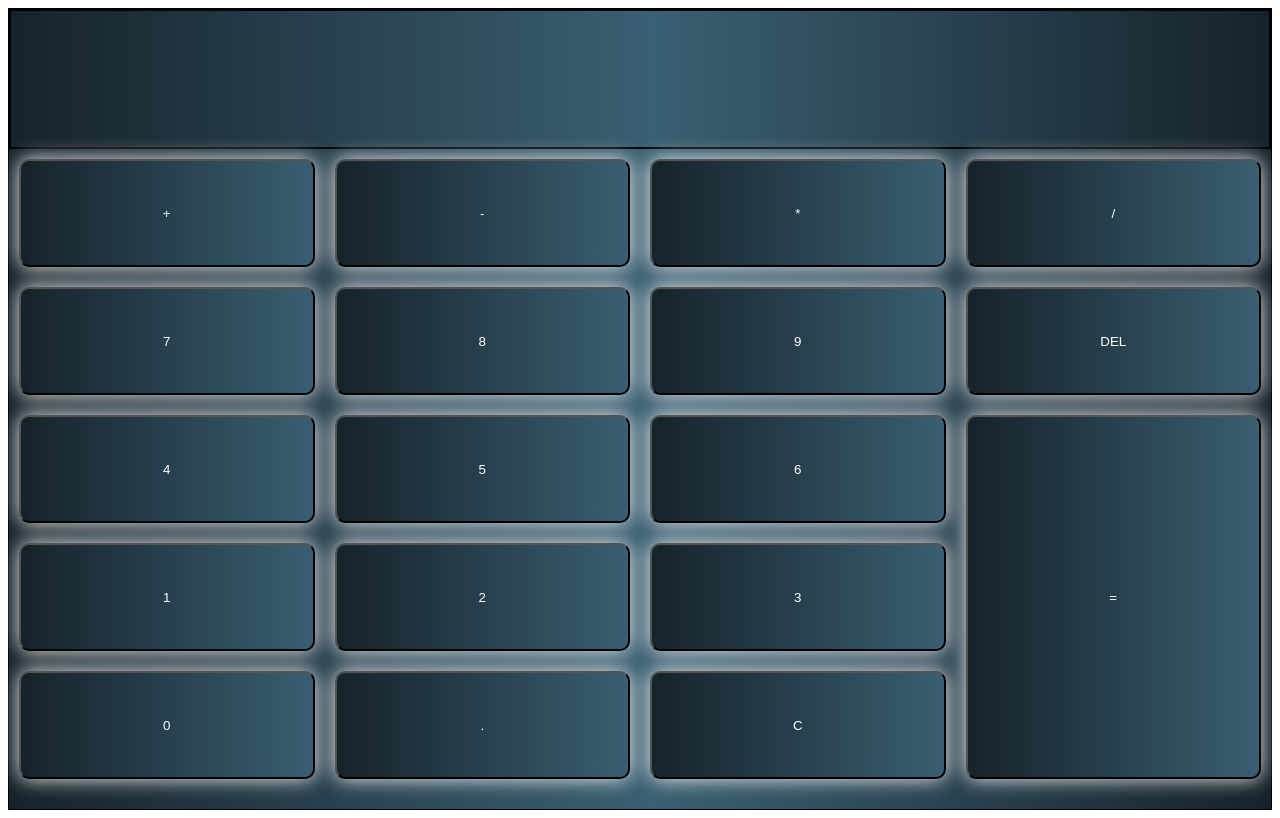
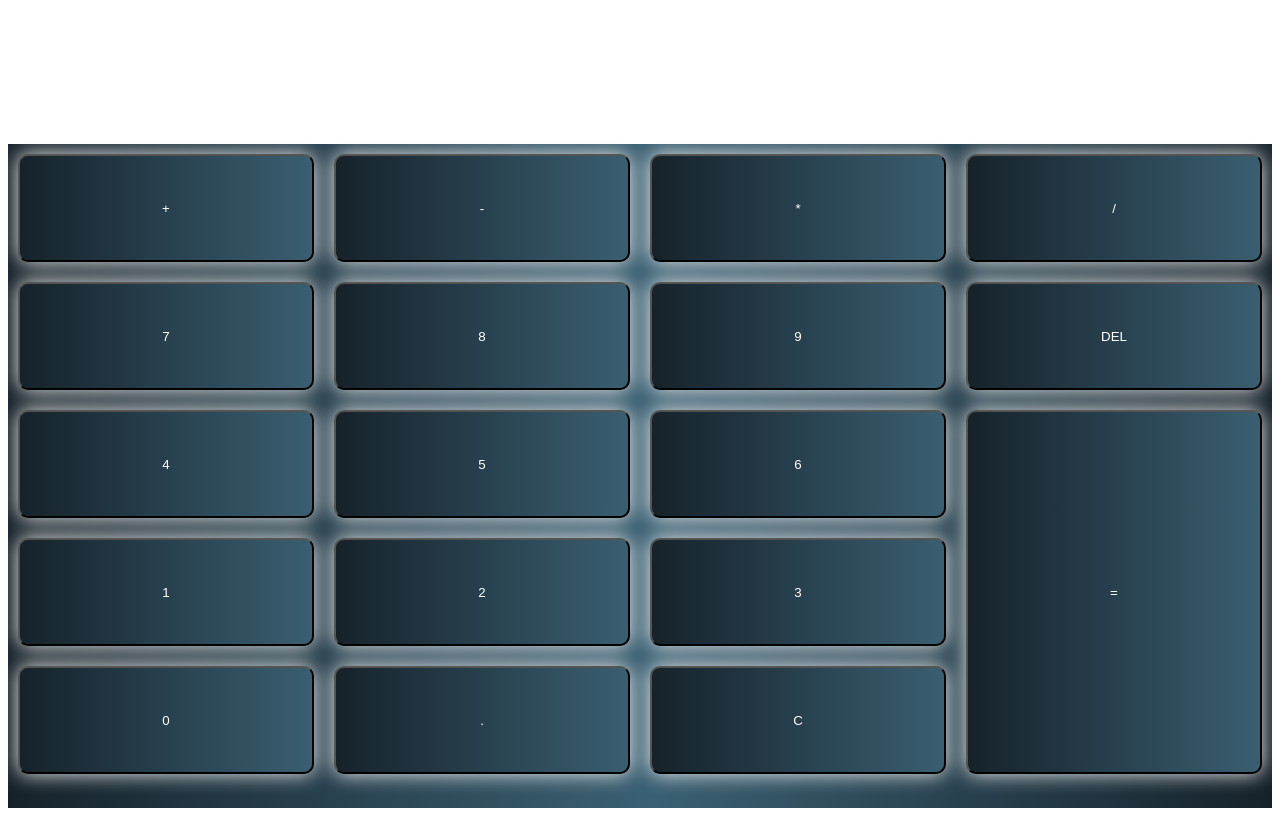
Before and after one commit to Syoxz/React_Calculator, a React (Create React App) app: page / in a window 1280 px wide. Built offline with nearby package versions, Linux system fonts and the light colour scheme.

Commit message:
output background entfernt

```diff
--- a/src/index.css
+++ b/src/index.css
@@ -1,6 +1,5 @@
  #root{
   height: 100vh;
-  border: 1px solid black;
   color: white;
   background-image: linear-gradient(to right, #16222A 0%, #3A6073  51%, #16222A  100%);
 
@@ -11,12 +10,11 @@
   font-size: 3rem;
   color: black;
   font-family: 'Courier New', Courier, monospace;
-  background-image: linear-gradient(to right, #16222A 0%, #3A6073  51%, #16222A  100%);
+  background: white;
   text-align: center;
   justify-content: center;
   align-items: center;
   height: 17%;
-  border: 2px solid black;
 }
 .grid-container {
   display: grid;
```
